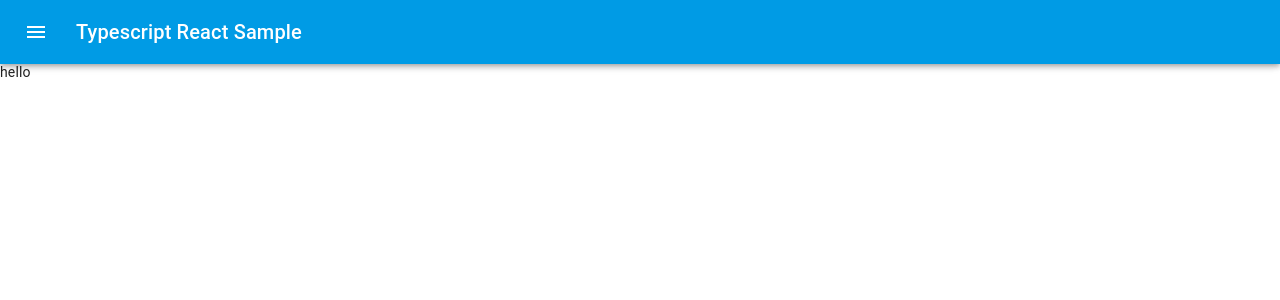
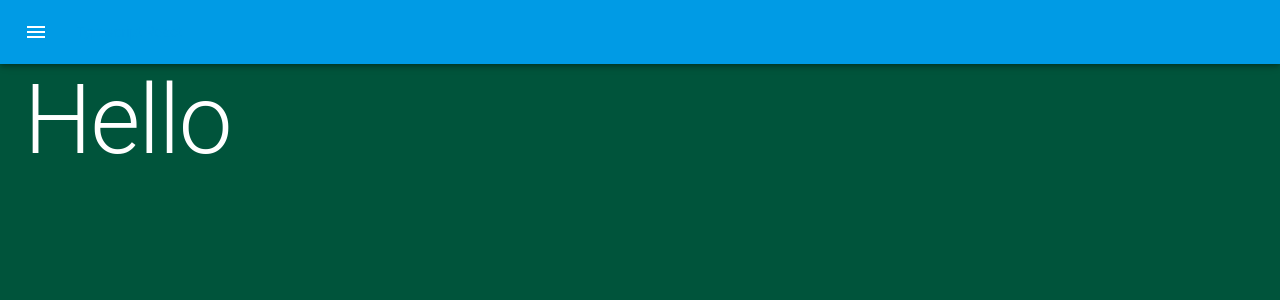
Before and after one commit to yuichiroaoki/createReactTypescript, a React (Create React App) app: page / in a window 1280 px wide. Shown: the top 300 px of the page. Built offline with nearby package versions, Linux system fonts and the light colour scheme.

Commit message:
change color

```diff
--- a/src/components/Contents.tsx
+++ b/src/components/Contents.tsx
@@ -1,13 +1,12 @@
 import React from 'react';
 import Paper from '@material-ui/core/Paper';
 import { makeStyles } from '@material-ui/core/styles';
+import Container from '@material-ui/core/Container';
+import Typography from '@material-ui/core/Typography';
 
 const useStyles = makeStyles((theme) => ({
     root: {
       display: 'flex',
-    },
-    toolbar: {
-      backgroundColor: 'green'
     },
     title: {
       flexGrow: 1,
@@ -29,11 +28,10 @@ export default function Contents() {
     const classes = useStyles();
 
     return (
-      <div className={classes.root}>
-        <Paper elevation={0} />
-        <Paper />
-        <p>hello</p>
-        <Paper elevation={3} />
-      </div>
+        <Container>
+            <Typography variant="h1">
+                Hello
+            </Typography>
+        </Container>
     );
   }
--- a/src/components/Header.tsx
+++ b/src/components/Header.tsx
@@ -7,6 +7,7 @@ import { createStyles, makeStyles } from '@material-ui/core/styles';
 import MenuIcon from '@material-ui/icons/Menu';
 import Navigator from './Navigator';
 import Drawer from '@material-ui/core/Drawer';
+import Link from '@material-ui/core/Link';
 
 const useStyles = makeStyles((theme) =>
   createStyles({
@@ -15,13 +16,6 @@ const useStyles = makeStyles((theme) =>
     },
     menuButton: {
       marginRight: theme.spacing(2),
-    },
-    title: {
-      flexGrow: 1,
-      display: 'none',
-      [theme.breakpoints.up('sm')]: {
-        display: 'block',
-      },
     },
     inputRoot: {
       color: 'inherit',
@@ -49,7 +43,6 @@ export default function Header() {
     if (event.type === 'keydown' && (event.key === 'Tab' || event.key === 'Shift')) {
       return;
     }
-
     setDrawer({ ...isOpen, [anchor]: open });
   };
   return (
@@ -68,12 +61,12 @@ export default function Header() {
           <Drawer open={isOpen["left"]} onClose={toggleDrawer("left", false)}>
             <Navigator />
           </Drawer>
-          <Typography className={classes.title} variant="h6" noWrap>
-            Typescript React Sample
-          </Typography>
+          <Link href="/">
+            Typescript React
+          </Link>
         </Toolbar>
       </AppBar>
-      <Toolbar variant="dense" />
+      <Toolbar />
     </div>
   );
 }
--- a/src/theme.tsx
+++ b/src/theme.tsx
@@ -3,7 +3,7 @@ import { red } from '@material-ui/core/colors';
 
 const theme = createMuiTheme({
     palette: {
-      type: "light",
+      type: "dark",
       primary: {
         light: '#63ccff',
         main: '#009be5',
@@ -16,7 +16,7 @@ const theme = createMuiTheme({
         main: red.A400,
       },
       background: {
-        default: '#fff',
+        default: '#00543b',
       },
     },
   });
```
Also changed, not shown: 1 other file (tests, documents, lock files or other folders).
